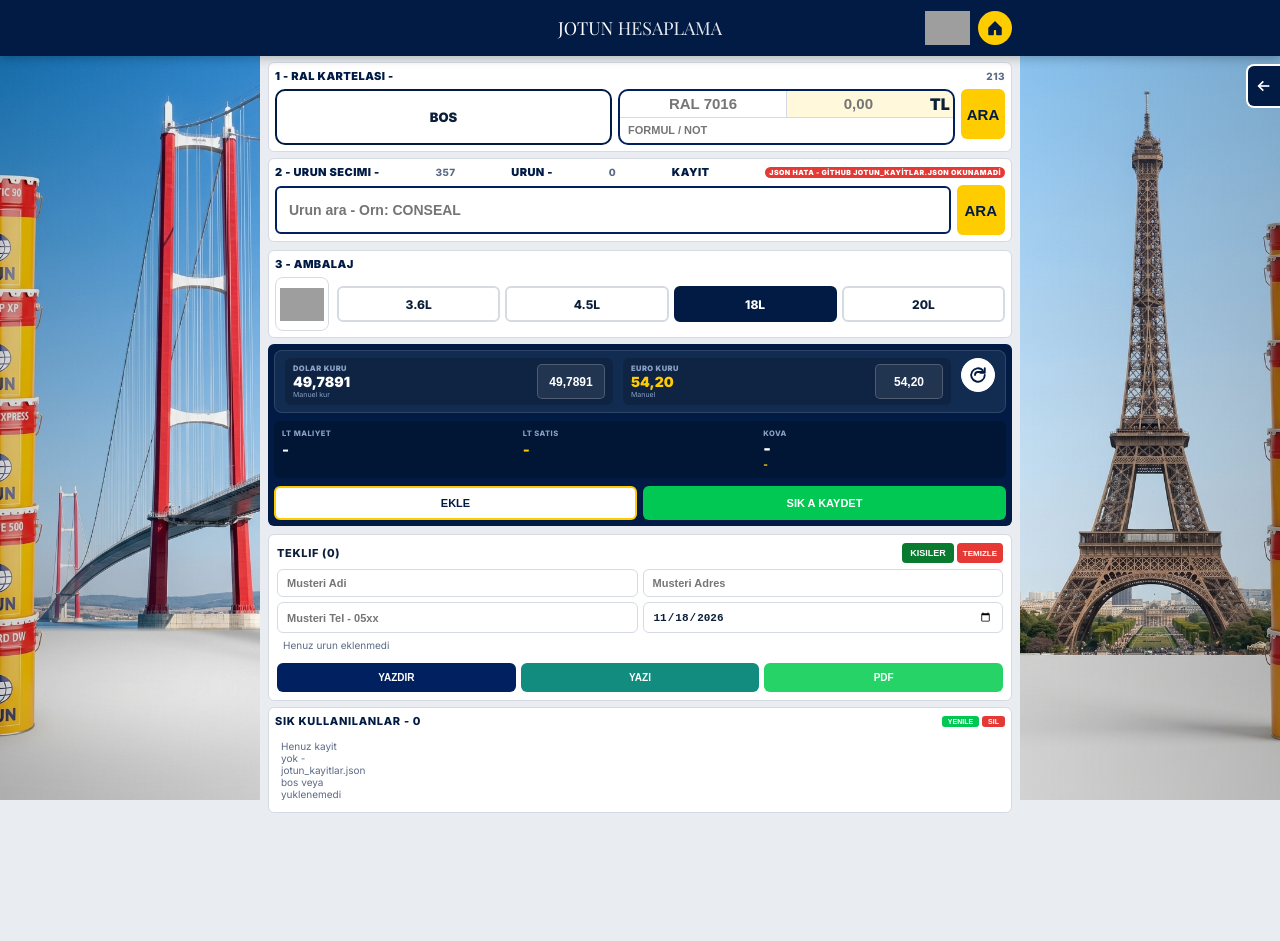
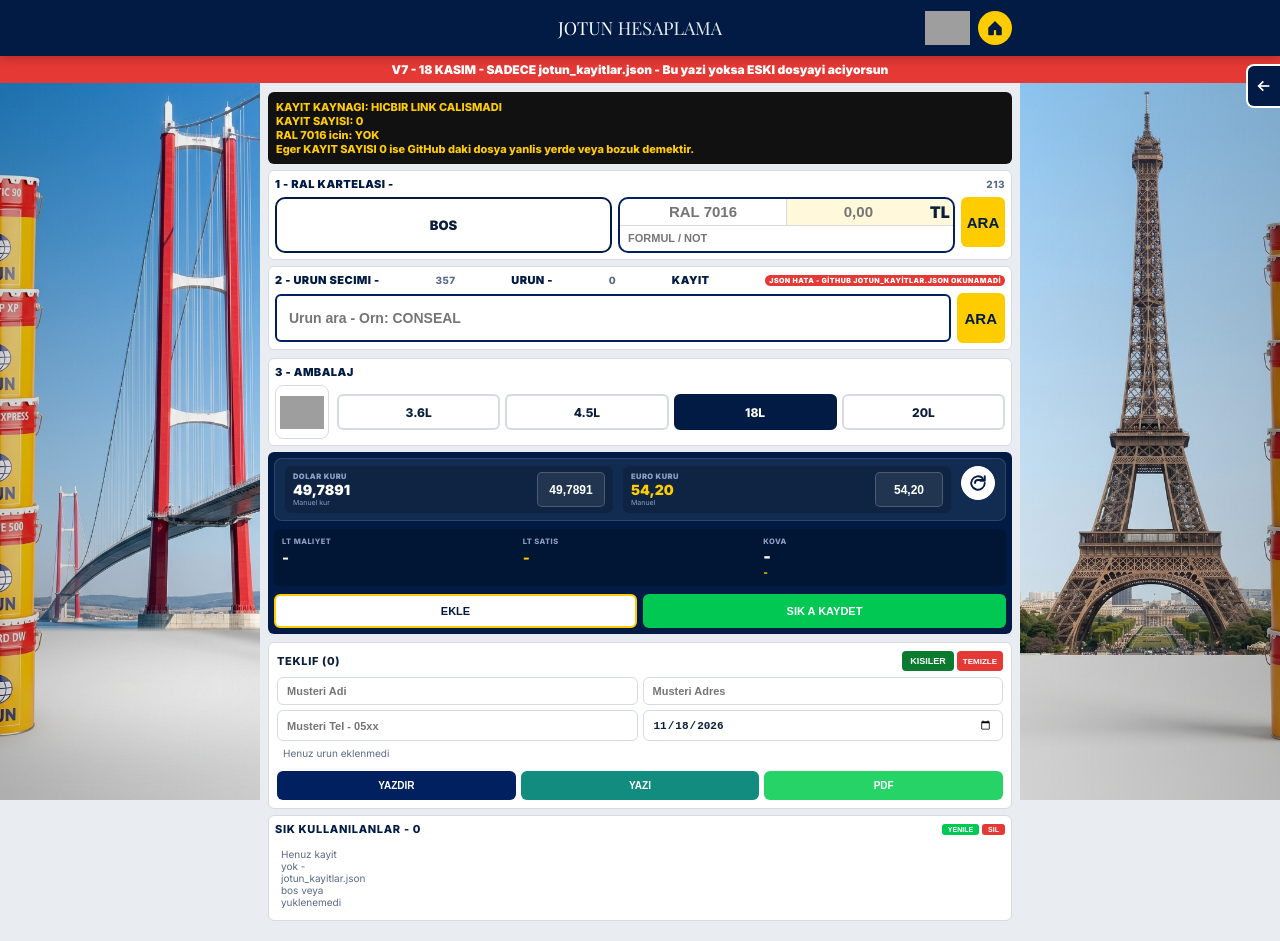
Before and after one commit to ahmetdogan68/jotun, a plain HTML site: page index.html in a window 1280 px wide. Before the commit the page ends 833 px from the top, so only its background shows below. Drawn offline with nearby package versions, Linux system fonts and the light colour scheme; grey boxes are pictures that could not be loaded.

Commit message:
Update index.html

```diff
--- a/index.html
+++ b/index.html
@@ -56,6 +56,8 @@ body{font-family:Inter,Arial;background:var(--bg);color:var(--text);overflow-x:h
 <div class='sideDeco left'><img src='https://github.com/ahmetdogan68/jotun/blob/main/kenar.jpg?raw=true' alt=''><div class='sideOverlay'></div></div>
 <div class='sideDeco right'><img src='https://github.com/ahmetdogan68/jotun/blob/main/kenar1.jpg?raw=true' alt=''><div class='sideOverlay'></div></div>
 <div class='w'>
+<div style='background:#E53935;color:#fff;text-align:center;font-weight:900;font-size:12px;padding:6px;position:fixed;top:56px;left:0;right:0;z-index:999'>V7 - 18 KASIM - SADECE jotun_kayitlar.json - Bu yazi yoksa ESKI dosyayi aciyorsun</div>
+<div id='debugKayit' style='background:#111;color:#FFCC00;font-size:11px;font-weight:700;padding:8px;margin-top:36px;border-radius:6px;white-space:pre-wrap'>KAYIT YUKLENIYOR...</div>
 <div class='h'><div class='h-inner'><div class='h-left'><img id='fLogo' src='' alt='Firma' style='height:36px;max-width:140px;object-fit:contain;display:none'></div><div class='h-center'><div class='h-center-title'>JOTUN <b>HESAPLAMA</b></div></div><div class='h-right' style='display:flex;gap:8px;align-items:center'><img id='jLogo' src='https://www.jotun.com/globalassets-b2b/.com/jotun-logo.svg' alt='JOTUN' style='height:34px;max-width:110px;object-fit:contain'><div class='homeCircle' onclick='window.scrollTo({top:0,behavior:"smooth"})' title='Ana Sayfa'><svg viewBox="0 0 24 24"><path d="M12 2.5L3 11.5V20.5C3 21.05 3.45 21.5 4 21.5H9.5C10.05 21.5 10.5 21.05 10.5 20.5V15.5C10.5 14.95 10.95 14.5 11.5 14.5H12.5C13.05 14.5 13.5 14.95 13.5 15.5V20.5C13.5 21.05 13.95 21.5 14.5 21.5H20C20.55 21.5 21 21.05 21 20.5V11.5L12 2.5Z"/></svg></div></div></div></div>
 <div class='drawerHandle' id='drawerHandle' onclick='toggleDrawer()' title='Ayarlar'><svg viewBox="0 0 24 24"><path d="M11 5l-7 7 7 7"/><path d="M4 12h16"/></svg></div>
 <div class='drawerOverlay' id='drawerOverlay' onclick='closeDrawer()'></div>
@@ -116,7 +118,7 @@ function trueLTFromSet(ad){let p=parseLT(ad);if(p>0) return p;let setLT=getSetLT
 function getRalHex(kod){if(!kod) return '#777';let r=ralList.find(x=>String(x.kod).trim()===String(kod).trim());return r?r.hex:'#777';}
 function getContrast(hex){try{let c=hex.replace('#','');if(c.length===3) c=c.split('').map(x=>x+x).join('');let r=parseInt(c.substr(0,2),16), g=parseInt(c.substr(2,2),16), b=parseInt(c.substr(4,2),16);let l=(0.299*r+0.587*g+0.114*b)/255;return l>0.6?'#111':'#fff';}catch(e){return '#fff'}}
 async function tryFetch(urls){for(let u of urls){try{let r=await fetch(u,{cache:'no-store'});if(r.ok){let t=await r.text();t=t.replace(/^\uFEFF/,'').trim();t=t.replace(/"fiyat"\s*:\s*(\d+),(\d+)/g,'"fiyat": $1.$2');let j=JSON.parse(t);if(j&&j.length>0)return {data:j};}}catch(e){console.log('fetch hata',u,e.message);}}return null}
-async function tryFetchKayit(){let urls=['https://raw.githubusercontent.com/ahmetdogan68/jotun/main/jotun/jotun_kayitlar.json?v='+Date.now(),'https://cdn.jsdelivr.net/gh/ahmetdogan68/jotun@main/jotun/jotun_kayitlar.json?v='+Date.now(),'./jotun/jotun_kayitlar.json?v='+Date.now(),'https://raw.githubusercontent.com/ahmetdogan68/jotun/main/jotun_kayitlar.json?v='+Date.now(),'https://cdn.jsdelivr.net/gh/ahmetdogan68/jotun@main/jotun_kayitlar.json?v='+Date.now(),'https://github.com/ahmetdogan68/jotun/blob/main/jotun_kayitlar.json?raw=true&v='+Date.now(),'./jotun_kayitlar.json?v='+Date.now()];for(let u of urls){try{let r=await fetch(u,{cache:'no-store'});if(!r.ok) continue;let txt=await r.text();txt=txt.replace(/^\uFEFF/,'').trim();let j=JSON.parse(txt);if(Array.isArray(j)&&j.length>0) return {data:j};}catch(e){console.log('kayit fetch hata',u,e.message);}}return null;}
+async function tryFetchKayit(){let urls=['https://raw.githubusercontent.com/ahmetdogan68/jotun/main/jotun/jotun_kayitlar.json?v='+Date.now(),'https://cdn.jsdelivr.net/gh/ahmetdogan68/jotun@main/jotun/jotun_kayitlar.json?v='+Date.now(),'./jotun/jotun_kayitlar.json?v='+Date.now(),'https://raw.githubusercontent.com/ahmetdogan68/jotun/main/jotun_kayitlar.json?v='+Date.now(),'https://cdn.jsdelivr.net/gh/ahmetdogan68/jotun@main/jotun_kayitlar.json?v='+Date.now(),'https://github.com/ahmetdogan68/jotun/blob/main/jotun_kayitlar.json?raw=true&v='+Date.now(),'./jotun_kayitlar.json?v='+Date.now()];for(let u of urls){try{let r=await fetch(u,{cache:'no-store'});if(!r.ok) continue;let txt=await r.text();txt=txt.replace(/^\uFEFF/,'').trim();let j=JSON.parse(txt);if(Array.isArray(j)&&j.length>0){window.__kayitDebug='OK: '+u+' | '+j.length+' kayit';return {data:j};}else{window.__kayitDebug='BOS: '+u;}}catch(e){console.log('kayit fetch hata',u,e.message);}}window.__kayitDebug='HICBIR LINK CALISMADI';return null;}
 async function bulutGet(){return [];}
 async function bulutPost(obj){return false;}
 async function bulutDelete(id){return false;}
@@ -133,6 +135,7 @@ let pr=await tryFetch(['https://raw.githubusercontent.com/ahmetdogan68/jotun/mai
 if(pr&&pr.data){let bl=pr.data.map(o=>({ad:(o.ad||'').trim(),fiyat:parsePrice(o.fiyat),parsed:parseLT(o.ad||'') }));bl.sort((a,b)=>a.ad.toUpperCase().localeCompare(b.ad.toUpperCase(),'tr'));urunler=bl.map(o=>[o.ad,o.fiyat]);}let rr=await tryFetch(['https://raw.githubusercontent.com/ahmetdogan68/jotun/main/ral.json?v='+Date.now(),'./ral.json?v='+Date.now()]);if(rr&&rr.data) ralList=rr.data;let jr=await tryFetchKayit();if(jr&&jr.data){kayitlar=jr.data;}else{document.getElementById('cloudInfo').innerText='JSON HATA - GitHub jotun_kayitlar.json okunamadi';document.getElementById('cloudInfo').style.background='#E53935';document.getElementById('cloudInfo').style.color='#fff';}
 /* SADECE JSON: bulut ve telefon hafizasi okunmuyor */
 let merged=kayitlar.map(o=>({...o}));
+let dbg=document.getElementById('debugKayit');if(dbg){dbg.innerText='KAYIT KAYNAGI: '+(window.__kayitDebug||'bilinmiyor')+'\nKAYIT SAYISI: '+kayitlar.length+'\nRAL 7016 icin: '+(kayitlar.filter(x=>String(x.ral_no)==='7016').map(x=>x.product+' = '+x.colorant_cost).join(' | ')||'YOK')+'\nEger KAYIT SAYISI 0 ise GitHub daki dosya yanlis yerde veya bozuk demektir.';}
 document.getElementById('canliSay').innerText=urunler.length;document.getElementById('ralSay').innerText=ralList.length||'-';document.getElementById('kayitSay').innerText=kayitlar.length;
 if(kayitlar.length>0){document.getElementById('cloudInfo').innerText='JSON '+kayitlar.length;}
 document.getElementById('setFirma').value=ayar.firmaAdi||'';document.getElementById('setFL').value=ayar.firmaLogo||'';document.getElementById('setKase').value=ayar.kaseLogo||'';document.getElementById('setAdres').value=ayar.firmaAdres||'';document.getElementById('setMail').value=ayar.firmaMail||'';document.getElementById('setWeb').value=ayar.firmaWeb||'';document.getElementById('setTel').value=ayar.telefon||'';document.getElementById('setBanka').value=ayar.firmaBanka||'';document.getElementById('setVeren').value=ayar.teklifVeren||'';
```
